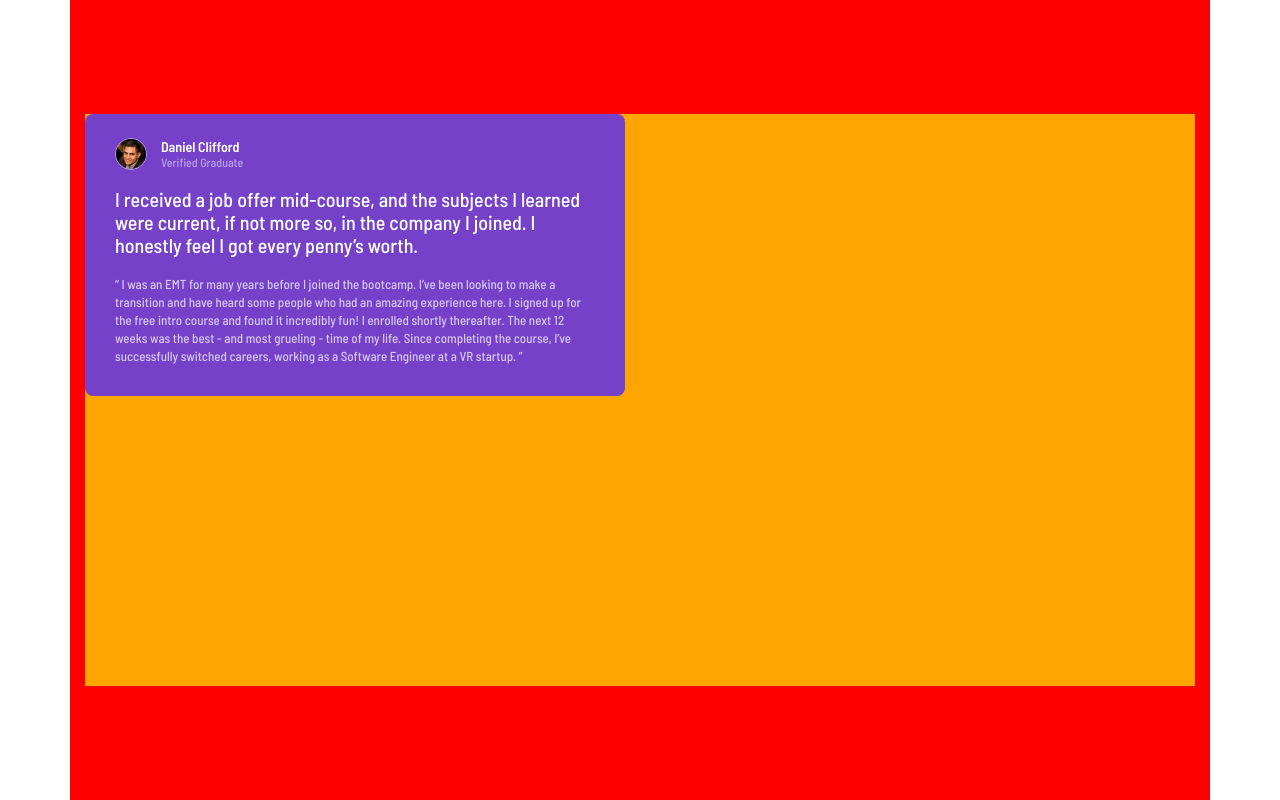
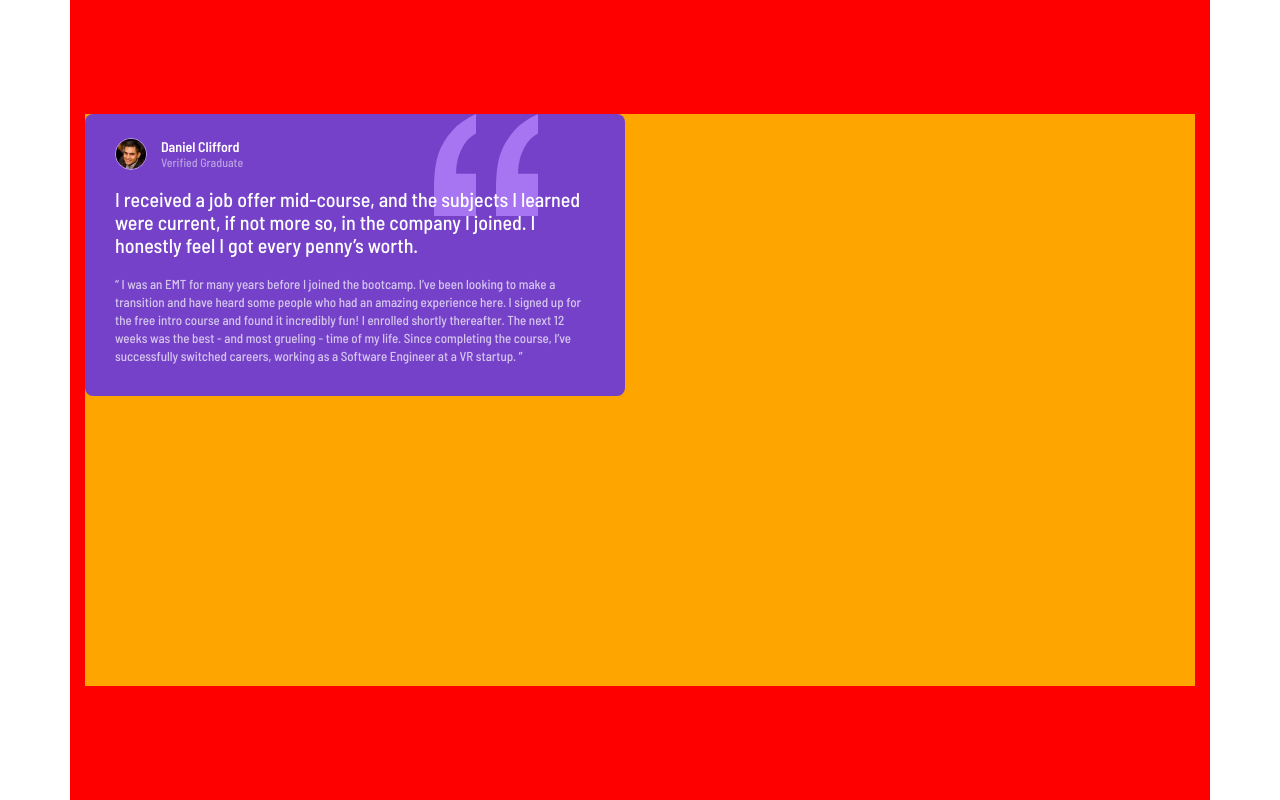
Before and after one commit to aardvarkpepper/2025-06-14-SBA-3, a website: page index.html in a window 1280 px wide. Drawn offline with nearby package versions, Linux system fonts and the light colour scheme.

Commit message:
Add quotation graphic to card 1.

```diff
--- a/index.html
+++ b/index.html
@@ -20,6 +20,7 @@
     <div class="col xcontainer d-flex justify-content-center align-items-center xbody">
       <div class="xframewide">
         <div class="xcard xcard1">
+          <img class="xcard1graphic" src="./bg-pattern-quotation.svg" alt="Quotation mark.">
           <div class="xcardtitlebar">
             <div class="xcardtitleimagecontainer">
               <img class="xcardtitleimage" src="image-daniel.jpg" alt="daniel">
--- a/styles.css
+++ b/styles.css
@@ -20,6 +20,13 @@
   background-color: hsla(263, 55%, 52%);
   width: 540px;
   height: 282px;
+  position: relative;
+}
+.xcard1graphic {
+  position: absolute;
+  top: 0px;
+  left: 349px;
+  z-index: 1;
 }
 .xcardtitlebar {
   display: flex;
@@ -64,6 +71,8 @@
   margin-top: 18px;
   margin-left: 30px;
   margin-right: 30px;
+  position: relative;
+  z-index: 2;
 }
 .xcardquote{
   font-size: 13px;
```
